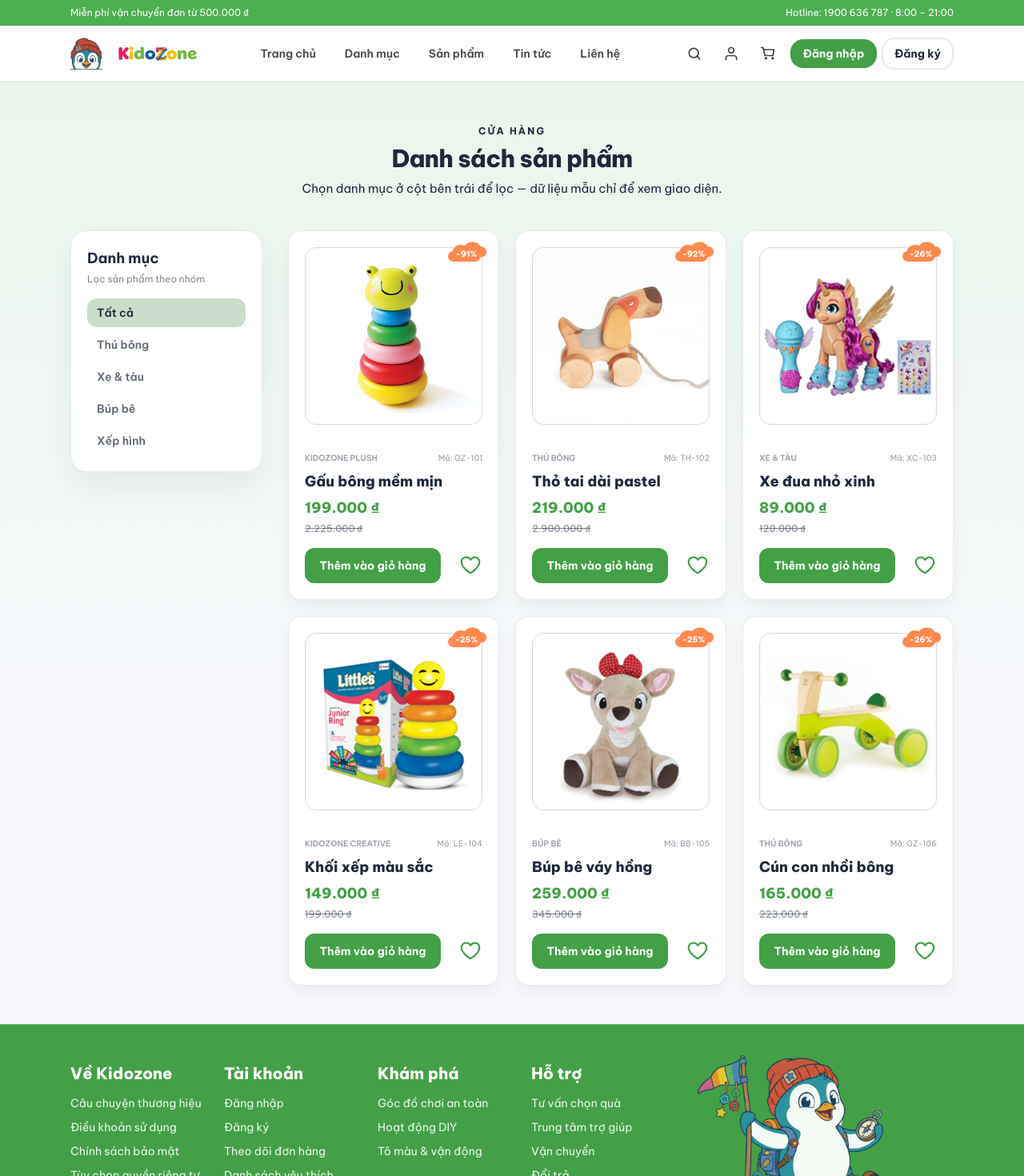
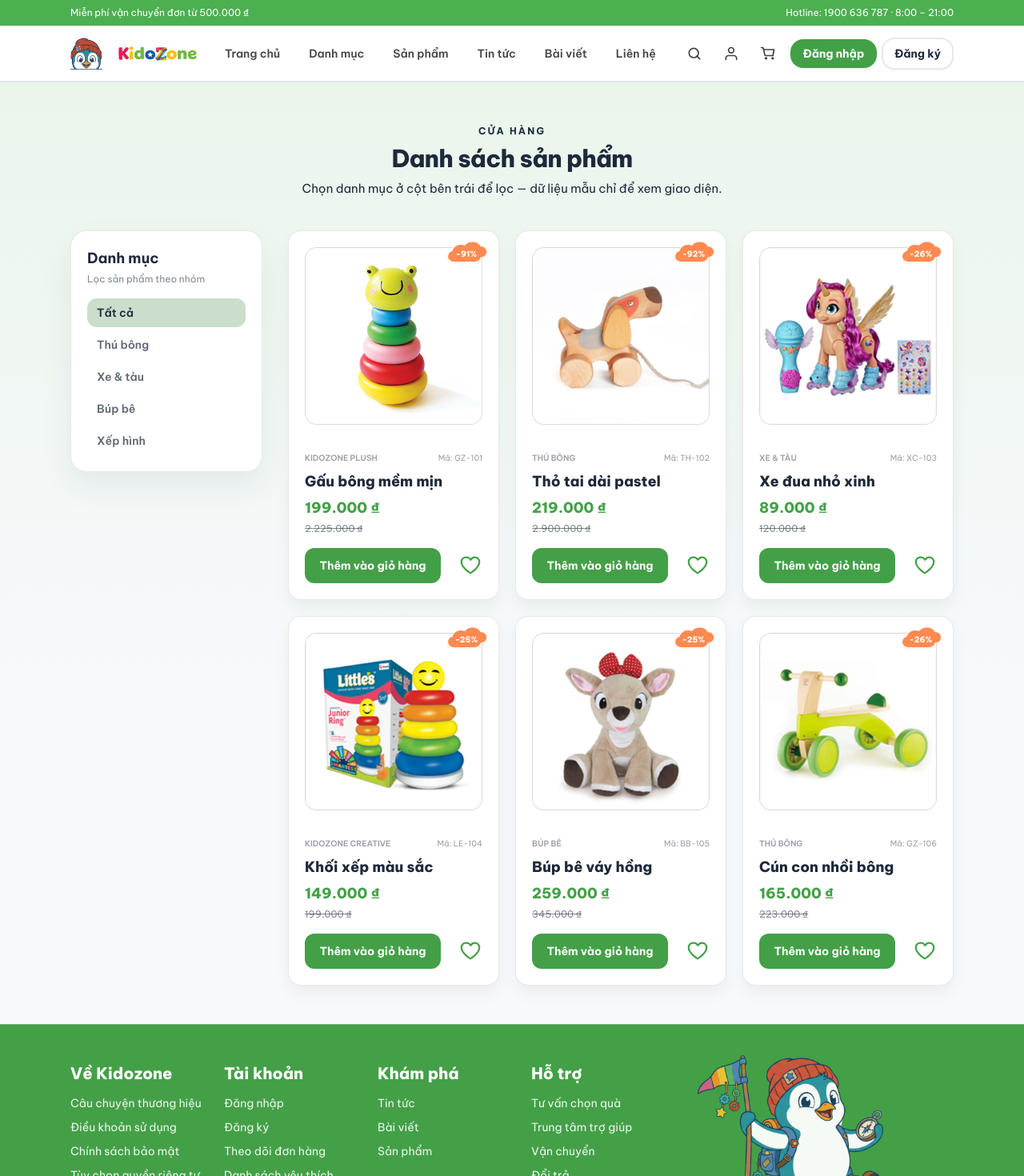
Before and after one commit to kapham231/mini-ecommerce, a React (Vite) app in the folder frontend/: page /products in a window 1280 px wide. Shown: the top 1470 px of the page at 80% size. Built offline with nearby package versions, Linux system fonts and the light colour scheme; no server answers.

Commit message:
add navigation blog, contact, news

```diff
--- a/frontend/src/App.tsx
+++ b/frontend/src/App.tsx
@@ -1,8 +1,11 @@
 import { Navigate, Route, Routes } from 'react-router-dom'
 import { useAppSelector } from '~/app/hooks'
 import { AdminProductFormPage } from '~/pages/AdminProductFormPage'
+import { BlogArticlesPage } from '~/pages/BlogArticlesPage'
+import { ContactPage } from '~/pages/ContactPage'
 import { HomePage } from '~/pages/HomePage'
 import { LoginPage } from '~/pages/LoginPage'
+import { NewsPage } from '~/pages/NewsPage'
 import { ProductDetailPage } from '~/pages/ProductDetailPage'
 import { ProductsPage } from '~/pages/ProductsPage'
 import { RegisterPage } from '~/pages/RegisterPage'
@@ -17,6 +20,9 @@ function AppRoutes() {
       <Route path='/products' element={<ProductsPage />} />
       <Route path='/products/:slug' element={<ProductDetailPage />} />
       <Route path='/admin/products/new' element={<AdminProductFormPage />} />
+      <Route path='/news' element={<NewsPage />} />
+      <Route path='/blog/articles' element={<BlogArticlesPage />} />
+      <Route path='/contact' element={<ContactPage />} />
       <Route path='/login' element={isAuthenticated ? <Navigate to='/' replace /> : <LoginPage />} />
       <Route path='/register' element={isAuthenticated ? <Navigate to='/' replace /> : <RegisterPage />} />
       <Route path='/cart' element={<CartPage />} />
--- a/frontend/src/components/layout/SiteFooter.tsx
+++ b/frontend/src/components/layout/SiteFooter.tsx
@@ -24,9 +24,9 @@ export function SiteFooter() {
     {
       title: 'Khám phá',
       links: [
-        { label: 'Góc đồ chơi an toàn', href: '#site-footer' },
-        { label: 'Hoạt động DIY', href: '#site-footer' },
-        { label: 'Tô màu & vận động', href: '#site-footer' },
+        { label: 'Tin tức', to: '/news' },
+        { label: 'Bài viết', to: '/blog/articles' },
+        { label: 'Sản phẩm', to: '/products' },
       ],
     },
     {
@@ -36,7 +36,7 @@ export function SiteFooter() {
         { label: 'Trung tâm trợ giúp', href: '#site-footer' },
         { label: 'Vận chuyển', href: '#site-footer' },
         { label: 'Đổi trả', href: '#site-footer' },
-        { label: 'Liên hệ', href: '#site-footer' },
+        { label: 'Liên hệ', to: '/contact' },
       ],
     },
   ]
--- a/frontend/src/components/layout/SiteHeader.tsx
+++ b/frontend/src/components/layout/SiteHeader.tsx
@@ -77,10 +77,13 @@ export function SiteHeader() {
           <Link to='/products' className={navLinkClass}>
             Sản phẩm
           </Link>
-          <Link to='/#news' className={navLinkClass}>
+          <Link to='/news' className={navLinkClass}>
             Tin tức
           </Link>
-          <Link to='/#site-footer' className={navLinkClass}>
+          <Link to='/blog/articles' className={navLinkClass}>
+            Bài viết
+          </Link>
+          <Link to='/contact' className={navLinkClass}>
             Liên hệ
           </Link>
           {/* <Link to='/admin/products/new' className={`${navLinkClass} text-shop-tan`}>
```
